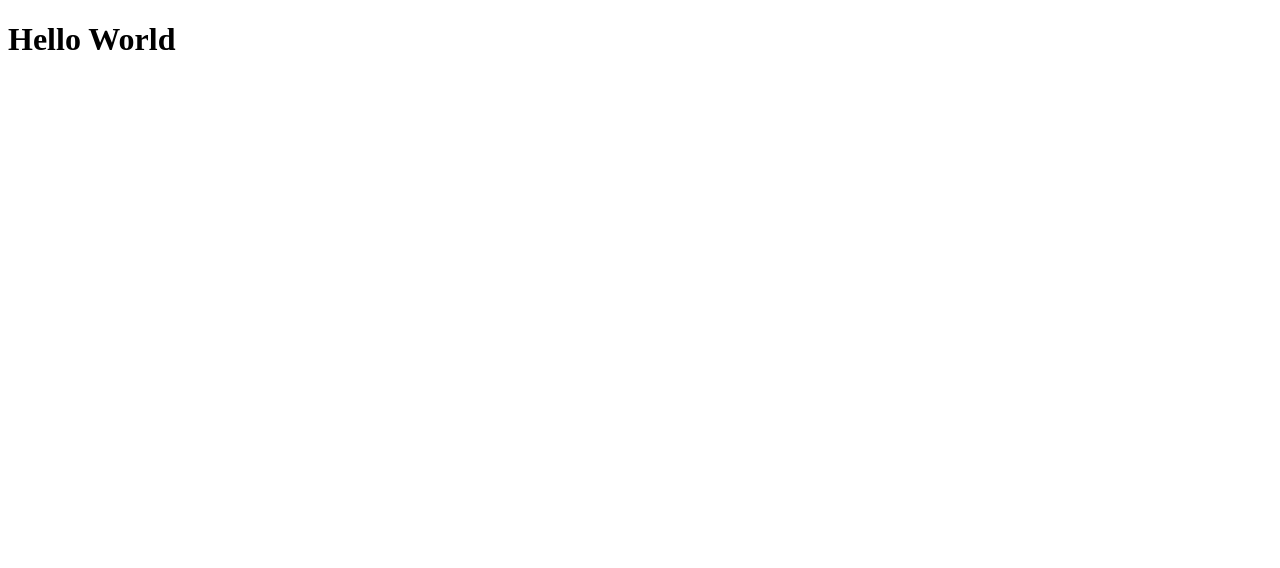
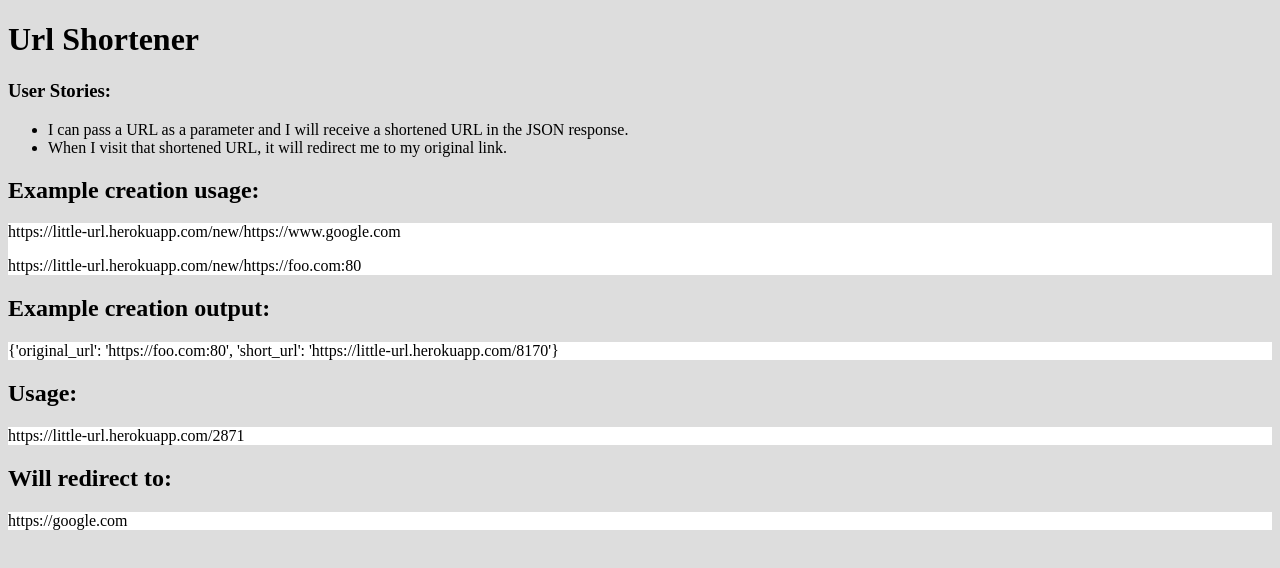
Before and after one commit to impomales/Url_Shortener, a website: page static/index.html in a window 1280 px wide. Drawn offline with Linux system fonts and the light colour scheme.

Commit message:
homepage with instruction done

```diff
--- /dev/null
+++ b/static/index.css
@@ -0,0 +1,7 @@
+body {
+    background-color: #ddd;
+}
+
+.example {
+    background-color: white;
+}
--- a/static/index.html
+++ b/static/index.html
@@ -3,8 +3,42 @@
     <head>
         <meta charset='UTF-8' />
         <title>Url Shortener</title>
+        <link rel='stylesheet' type='text/css' href='index.css'>
     </head>
     <body>
-        <h1>Hello World</h1>
+        <h1>Url Shortener</h1>
+
+        <h3>User Stories:</h3>
+        <ul>
+            <li>I can pass a URL as a parameter and I will receive a shortened URL in the JSON response.</li>
+            <li>When I visit that shortened URL, it will redirect me to my original link.</li>
+        </ul>
+
+        <h2>
+            Example creation usage:
+        </h2>
+
+        <div class='example'>
+            <p>https://little-url.herokuapp.com/new/https://www.google.com</p>
+            <p>https://little-url.herokuapp.com/new/https://foo.com:80</p>
+        </div>
+
+        <h2>Example creation output:</h2>
+
+        <div class='example'>
+            <p>{'original_url': 'https://foo.com:80', 'short_url': 'https://little-url.herokuapp.com/8170'}</p>
+        </div>
+
+        <h2>Usage:</h2>
+
+        <div class='example'>
+            <p>https://little-url.herokuapp.com/2871</p>
+        </div>
+
+        <h2>Will redirect to:</h2>
+
+        <div class='example'>
+            <p>https://google.com</p>
+        </div>
     </body>
 </html>
```
